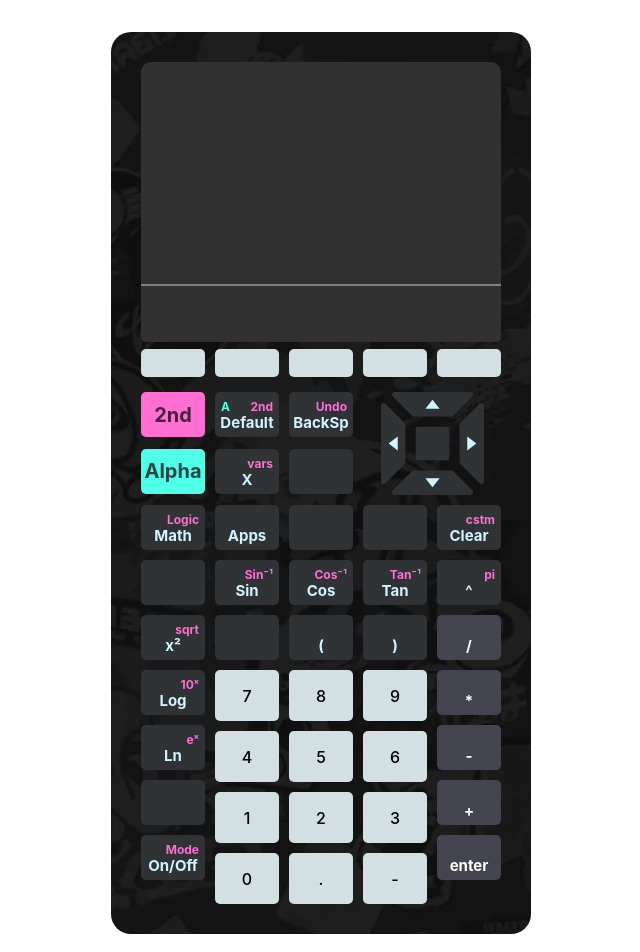
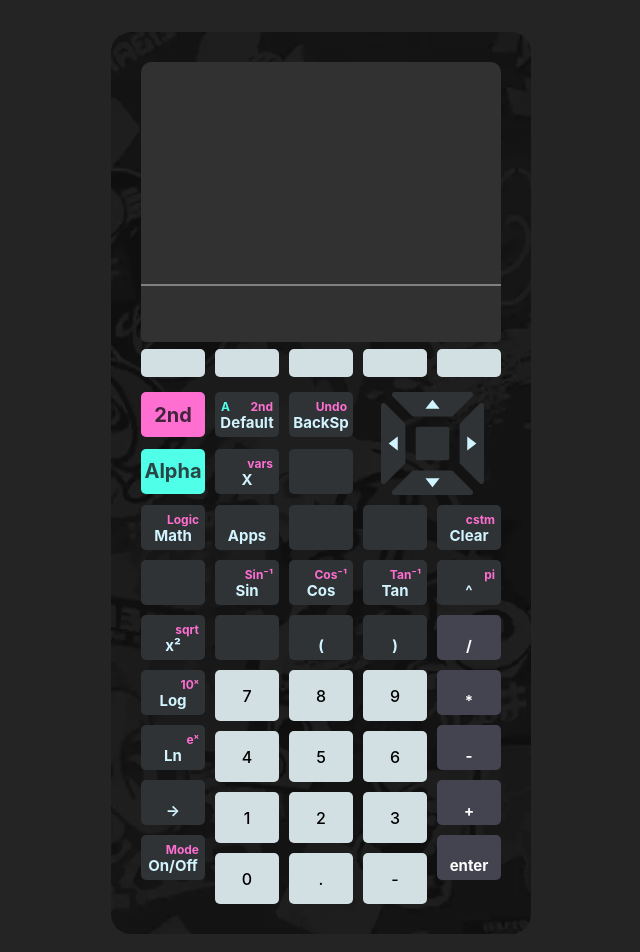
Before and after one commit to TravisC671/Calc, a React (Vite) app: page / in a window 1280 px wide. Shown: the top 952 px of the page, without its empty margins (319-959 px from the left). Built offline with nearby package versions, Linux system fonts and the light colour scheme.

Commit message:
added a store button

```diff
--- a/src/index.css
+++ b/src/index.css
@@ -3,7 +3,6 @@
   line-height: 1.5;
   font-weight: 400;
 
-  color-scheme: light dark;
   color: rgba(255, 255, 255, 0.87);
   background-color: #242424;
 
@@ -12,7 +11,7 @@
   -webkit-font-smoothing: antialiased;
   -moz-osx-font-smoothing: grayscale;
 
-  --case-color: #D9D9D9;
+  --case-color: #d9d9d9;
   --case-img: url(./assets/splatoon3-pattern-02-2560x1440-1.webp);
 
   --macro-btn-bg: #d3e0e3;
@@ -71,24 +70,10 @@
   transition: border-color 0.25s;
 }
 
-
-@media (prefers-color-scheme: light) {
-  :root {
-    color: #213547;
-    background-color: #ffffff;
-  }
-  a:hover {
-    color: #747bff;
-  }
-  button {
-    background-color: #f9f9f9;
-  }
-}
-
 button:hover {
   filter: brightness(1.2);
 }
 
 button:active {
-  filter: brightness(.9);
+  filter: brightness(0.9);
 }
--- a/src/keyboard/lib/keys.json
+++ b/src/keyboard/lib/keys.json
@@ -177,9 +177,9 @@
             "alpha": ""
         },
         {
-            "id": "func_",
+            "id": "func_sto",
             "type": "function",
-            "text": "",
+            "text": "->",
             "secondary": "",
             "alpha": ""
         },
```
